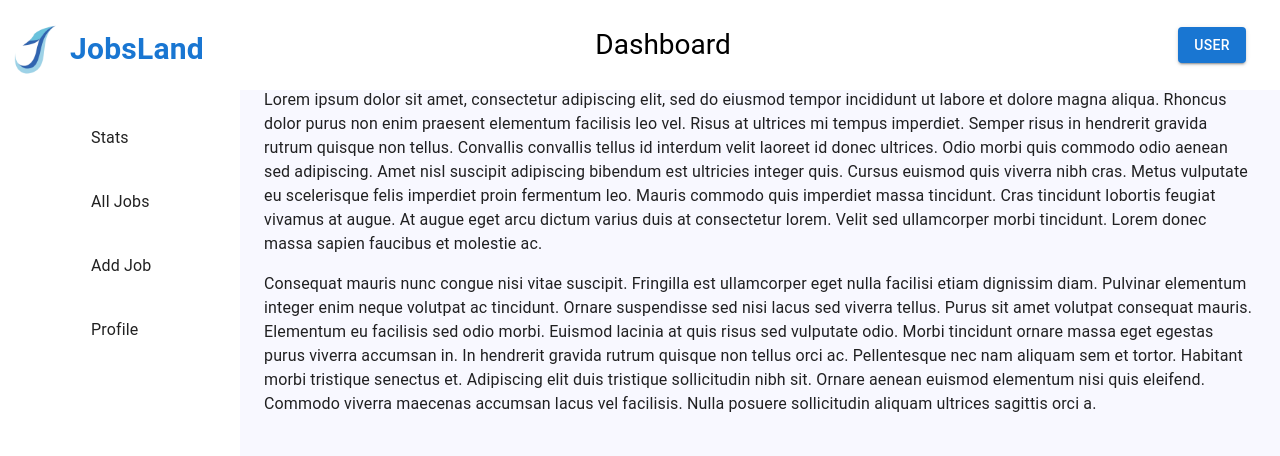
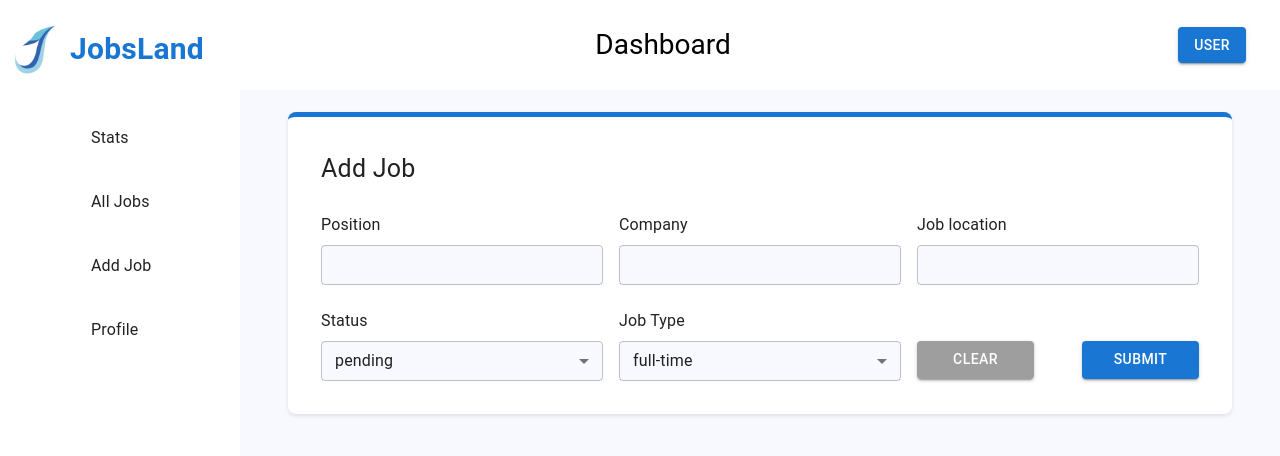
Before and after one commit to uzairmirza90/react-js-jobs, a React (Create React App) app: page / in a window 1280 px wide. Shown: the top 456 px of the page. Built offline with nearby package versions, Linux system fonts and the light colour scheme.

Commit message:
Add job UI completed.

```diff
--- /dev/null
+++ b/src/components/AddJob/addJob.js
@@ -0,0 +1,224 @@
+import * as React from "react";
+import CssBaseline from "@mui/material/CssBaseline";
+import Box from "@mui/material/Box";
+import Container from "@mui/material/Container";
+import { createTheme, ThemeProvider } from "@mui/material/styles";
+import { Typography } from "@mui/material";
+import TextField from "@mui/material/TextField";
+import { Form } from "react-router-dom";
+import { Button } from "@mui/material";
+import Grid from "@mui/material/Grid";
+import MenuItem from "@mui/material/MenuItem";
+
+const defaultTheme = createTheme({
+  palette: {
+    background: {
+      default: "#f8f8ff",
+    },
+  },
+});
+const statusOptions = [
+  {
+    value: "interview",
+    label: "interview",
+  },
+  {
+    value: "declined",
+    label: "declined",
+  },
+  { value: "pending", label: "pending" },
+];
+const jobTypeOptions = [
+  {
+    value: "full-time",
+    label: "full-time",
+  },
+  {
+    value: "part-time",
+    label: "part-time",
+  },
+  { value: "remote", label: "remote" },
+  { value: "internship", label: "internship" },
+];
+const AddJob = function () {
+  return (
+    <ThemeProvider theme={defaultTheme}>
+      <Container component="main">
+        <CssBaseline />
+        <Box
+          sx={{
+            marginTop: 3,
+            display: "flex",
+            flexDirection: "column",
+            flexWrap: "wrap",
+            maxWidth: "1150px",
+            backgroundColor: "#ffffff",
+            padding: "33px",
+            borderRadius: "8px",
+            boxShadow: "0px 2px 4px rgba(0, 0, 0, 0.1)",
+            borderTop: "5px solid #1976d2",
+          }}
+        >
+          <Typography sx={{ fontSize: "25px" }}>Add Job</Typography>
+          <Box
+            sx={{
+              display: "flex",
+              flexDirection: "row",
+              flexWrap: "wrap",
+              justifyContent: "space-between",
+              paddingTop: "25px",
+            }}
+          >
+            <Grid container spacing={2}>
+              <Grid item xs={12} sm={4}>
+                <Box sx={{ display: "flex", flexDirection: "column" }}>
+                  <Typography variant="p" sx={{ marginBottom: 1 }}>
+                    Position
+                  </Typography>
+                  <TextField
+                    variant="outlined"
+                    size="small"
+                    sx={{
+                      marginBottom: 1,
+                      width: "100%",
+                      "& .MuiInputBase-input": {},
+                    }}
+                    InputProps={{
+                      sx: {
+                        backgroundColor: "#f8f8ff",
+                      },
+                    }}
+                  />
+                </Box>
+              </Grid>
+              <Grid item xs={12} sm={4}>
+                <Box sx={{ display: "flex", flexDirection: "column" }}>
+                  <Typography variant="p" sx={{ marginBottom: 1 }}>
+                    Company
+                  </Typography>
+                  <TextField
+                    variant="outlined"
+                    size="small"
+                    sx={{
+                      width: "100%",
+                      "& .MuiInputBase-input": {},
+                    }}
+                    InputProps={{
+                      sx: {
+                        backgroundColor: "#f8f8ff",
+                      },
+                    }}
+                  />
+                </Box>
+              </Grid>
+              <Grid item xs={12} sm={4}>
+                <Box sx={{ display: "flex", flexDirection: "column" }}>
+                  <Typography variant="p" sx={{ marginBottom: 1 }}>
+                    Job location
+                  </Typography>
+                  <TextField
+                    variant="outlined"
+                    size="small"
+                    sx={{
+                      width: "100%",
+                      "& .MuiInputBase-input": {},
+                    }}
+                    InputProps={{
+                      sx: {
+                        backgroundColor: "#f8f8ff",
+                      },
+                    }}
+                  />
+                </Box>
+              </Grid>
+              <Grid item xs={12} sm={4}>
+                <Box sx={{ display: "flex", flexDirection: "column" }}>
+                  <Typography variant="p" sx={{ marginBottom: 1 }}>
+                    Status
+                  </Typography>
+                  <TextField
+                    variant="outlined"
+                    select
+                    defaultValue="pending"
+                    size="small"
+                    sx={{
+                      width: "100%",
+                      "& .MuiInputBase-input": {},
+                    }}
+                    InputProps={{
+                      sx: {
+                        backgroundColor: "#f8f8ff",
+                      },
+                    }}
+                  >
+                    {statusOptions.map((options) => (
+                      <MenuItem key={options.value} value={options.value}>
+                        {options.label}
+                      </MenuItem>
+                    ))}
+                  </TextField>
+                </Box>
+              </Grid>
+              <Grid item xs={12} sm={4}>
+                <Box sx={{ display: "flex", flexDirection: "column" }}>
+                  <Typography variant="p" sx={{ marginBottom: 1 }}>
+                    Job Type
+                  </Typography>
+                  <TextField
+                    variant="outlined"
+                    size="small"
+                    select
+                    defaultValue="full-time"
+                    sx={{
+                      width: "100%",
+                      "& .MuiInputBase-input": {},
+                    }}
+                    InputProps={{
+                      sx: {
+                        backgroundColor: "#f8f8ff",
+                      },
+                    }}
+                  >
+                    {jobTypeOptions.map((options) => (
+                      <MenuItem key={options.value} value={options.value}>
+                        {options.label}
+                      </MenuItem>
+                    ))}
+                  </TextField>
+                </Box>
+              </Grid>
+              <Grid item xs={12} sm={4}>
+                <Box sx={{ display: "flex", flexDirection: "row", mt: 4 }}>
+                  <Button
+                    variant="contained"
+                    sx={{
+                      mr: 6,
+                      height: "38px",
+                      width: "153px",
+                      backgroundColor: "#9e9e9e",
+                      "&:hover": {
+                        backgroundColor: "#757575",
+                      },
+                    }}
+                  >
+                    Clear
+                  </Button>
+                  <Button
+                    variant="contained"
+                    sx={{
+                      height: "38px",
+                      width: "153px",
+                    }}
+                  >
+                    Submit
+                  </Button>
+                </Box>
+              </Grid>
+            </Grid>
+          </Box>
+        </Box>
+      </Container>{" "}
+    </ThemeProvider>
+  );
+};
+export default AddJob;
--- a/src/components/Dadshboard/Header.js
+++ b/src/components/Dadshboard/Header.js
@@ -25,6 +25,7 @@ import Toolbar from "@mui/material/Toolbar";
 import Typography from "@mui/material/Typography";
 import { padding, width } from "@mui/system";
 import useMediaQuery from "@mui/material/useMediaQuery";
+import AddJob from "../AddJob/addJob";
 
 const defaultTheme = createTheme({
   palette: {
@@ -202,36 +203,7 @@ const Header = (props) => {
           }}
         >
           <Toolbar />
-          <Typography paragraph>
-            Lorem ipsum dolor sit amet, consectetur adipiscing elit, sed do
-            eiusmod tempor incididunt ut labore et dolore magna aliqua. Rhoncus
-            dolor purus non enim praesent elementum facilisis leo vel. Risus at
-            ultrices mi tempus imperdiet. Semper risus in hendrerit gravida
-            rutrum quisque non tellus. Convallis convallis tellus id interdum
-            velit laoreet id donec ultrices. Odio morbi quis commodo odio aenean
-            sed adipiscing. Amet nisl suscipit adipiscing bibendum est ultricies
-            integer quis. Cursus euismod quis viverra nibh cras. Metus vulputate
-            eu scelerisque felis imperdiet proin fermentum leo. Mauris commodo
-            quis imperdiet massa tincidunt. Cras tincidunt lobortis feugiat
-            vivamus at augue. At augue eget arcu dictum varius duis at
-            consectetur lorem. Velit sed ullamcorper morbi tincidunt. Lorem
-            donec massa sapien faucibus et molestie ac.
-          </Typography>
-          <Typography paragraph>
-            Consequat mauris nunc congue nisi vitae suscipit. Fringilla est
-            ullamcorper eget nulla facilisi etiam dignissim diam. Pulvinar
-            elementum integer enim neque volutpat ac tincidunt. Ornare
-            suspendisse sed nisi lacus sed viverra tellus. Purus sit amet
-            volutpat consequat mauris. Elementum eu facilisis sed odio morbi.
-            Euismod lacinia at quis risus sed vulputate odio. Morbi tincidunt
-            ornare massa eget egestas purus viverra accumsan in. In hendrerit
-            gravida rutrum quisque non tellus orci ac. Pellentesque nec nam
-            aliquam sem et tortor. Habitant morbi tristique senectus et.
-            Adipiscing elit duis tristique sollicitudin nibh sit. Ornare aenean
-            euismod elementum nisi quis eleifend. Commodo viverra maecenas
-            accumsan lacus vel facilisis. Nulla posuere sollicitudin aliquam
-            ultrices sagittis orci a.
-          </Typography>
+          <AddJob />
         </Box>
       </Box>
     </ThemeProvider>
```
